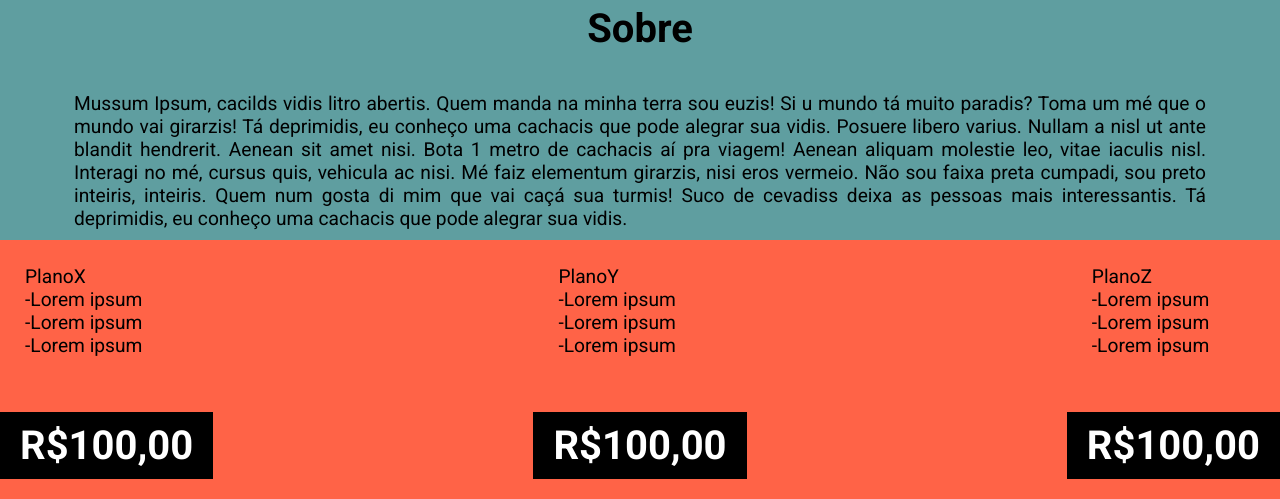
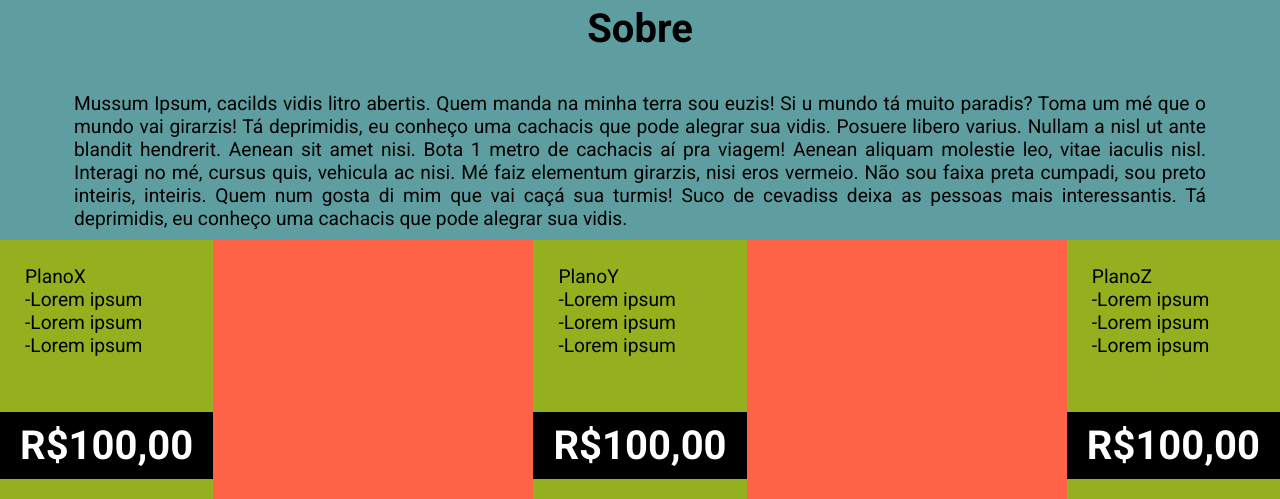
Before and after one commit to washingtonnuness/codifica-mais, a PHP site: page / in a window 1280 px wide. Shown: the part 1034-1533 px from the top of the page. Run offline with PHP 8.4, Linux system fonts and the light colour scheme.

Commit message:
Enviando pagina html

```diff
--- a/css/style.css
+++ b/css/style.css
@@ -102,7 +102,7 @@ footer {
   background-color: azure;
 }
 
-footer .row {
+.row {
   display: flex;
   flex-direction: row;
   background-color: tomato;
@@ -112,8 +112,10 @@ footer .row {
 
 /*Margin: TOPO Direita inferior Esquerda; */
 .plano {
-  margin: 0px;
+  margin: 0px, 30px, 0px 30px;
   align-items: center;
+  background-color: rgb(149, 176, 30);
+
 }
 
 .valor {
--- a/index.html
+++ b/index.html
@@ -42,7 +42,6 @@
             </article>
         </section>
     </main>
-    <footer>
     <div class="coluna">
         <div class="row">
             <div class="plano">
@@ -80,6 +79,7 @@
             </div>
         </div>
     </div>
+    <footer>
     </footer>
 </body>
 
```
Lines whose indentation alone changed are shown as unchanged.
